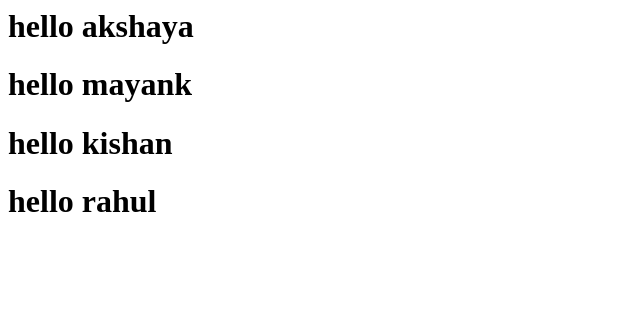
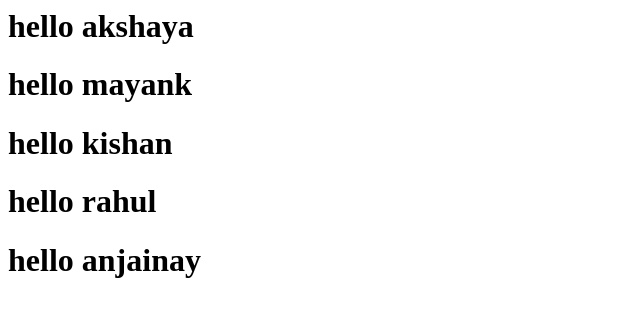
Before and after one commit to Devil5885/test, a plain HTML site: page index.html in a window 1280 px wide. Shown: the whole page, without its empty margins (0-640 px from the left). Drawn offline with Linux system fonts and the light colour scheme.

Commit message:
Update index.html

```diff
--- a/index.html
+++ b/index.html
@@ -9,6 +9,7 @@
     <h1>hello mayank</h1>
     <h1>hello kishan</h1>
     <h1>hello rahul</h1>
+    <h1>hello anjainay</h1>
 </body>
 
 </html>
```
